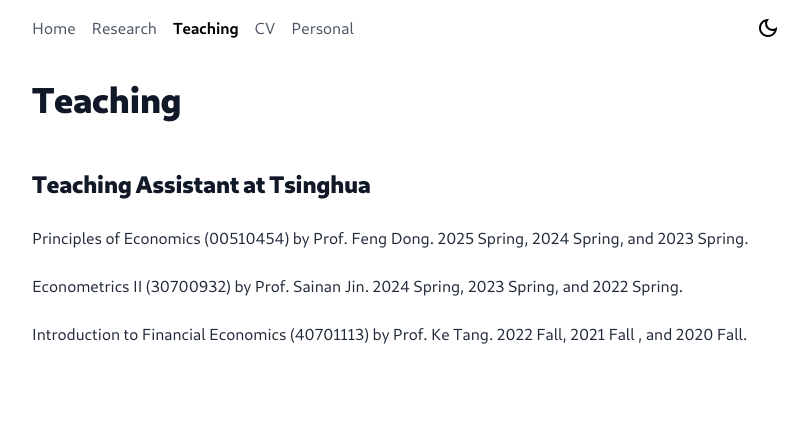
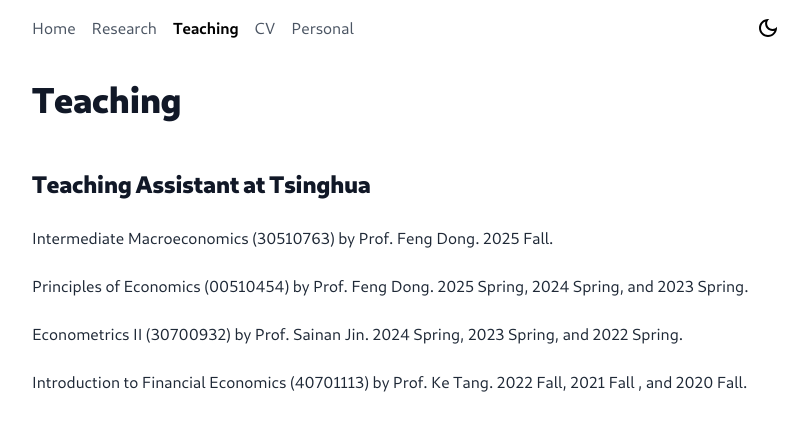
Before and after one commit to lijinpu/lijinpu.github.io, a Next.js app: page /teaching in a window 1280 px wide. Shown: the top 430 px of the page, without its empty margins (232-1040 px from the left). Built offline with nearby package versions, Linux system fonts and the light colour scheme.

Commit message:
auto update

```diff
--- a/pages/cv.tsx
+++ b/pages/cv.tsx
@@ -105,6 +105,9 @@ export default function CV() {
         <h2>Teaching &nbsp;&nbsp; 教学</h2>
         <ul>
         <li>
+        Intermediate Macroeconomics (30510763) by Prof. Feng Dong. 2025 Fall.
+        </li>
+        <li>
         Principles of Economics (00510454) by Prof. Feng Dong. 2025 Spring, 2024 Spring, and 2023 Spring.
         </li>
         <li>
--- a/pages/teaching.tsx
+++ b/pages/teaching.tsx
@@ -5,6 +5,9 @@ export default function Teaching() {
         <h1>Teaching</h1>
         <div>
         <h2>Teaching Assistant at Tsinghua</h2>
+        <p>
+        Intermediate Macroeconomics (30510763) by Prof. Feng Dong. 2025 Fall.
+        </p>
         <p>
         Principles of Economics (00510454) by Prof. Feng Dong. 2025 Spring, 2024 Spring, and 2023 Spring.
         </p>
```
